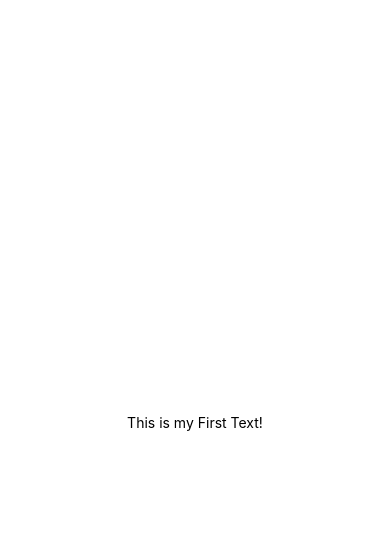
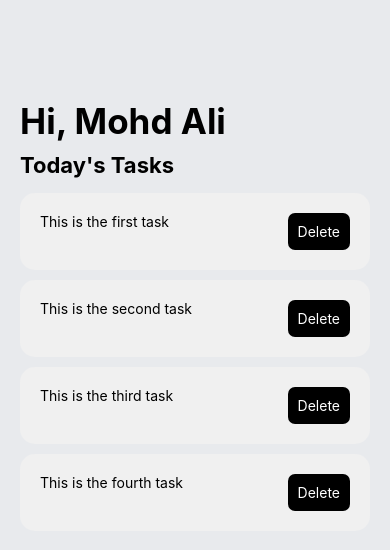
Before and after one commit to mohdalibn/todo-react-native-app, a React Native app: screen / in a window 390 px wide. Shown: the top 550 px of the page. Built offline with nearby package versions, Linux system fonts and the light colour scheme.

Commit message:
Create some basic styles and implemented a TaskItem component

```diff
--- a/App.js
+++ b/App.js
@@ -1,11 +1,29 @@
 import { StatusBar } from 'expo-status-bar';
-import { StyleSheet, Text, View } from 'react-native';
+import { Button, StyleSheet, Text, View } from 'react-native';
+import TaskItem from './components/TaskItem';
 
 export default function App() {
   return (
     <View style={styles.container}>
-      <Text>This is my First Text!</Text>
-      <StatusBar style="auto" />
+
+      <View style={styles.mainContainer}>
+
+        <Text style={styles.nameTitle}>Hi, Mohd Ali</Text>
+
+        <Text style={styles.mainTitle}>Today's Tasks</Text>
+
+        <View style={styles.tasksContainer}>
+
+          <TaskItem text={'This is the first task'} />
+          <TaskItem text={'This is the second task'} />
+          <TaskItem text={'This is the third task'} />
+          <TaskItem text={'This is the fourth task'} />
+
+        </View>
+
+
+      </View>
+
     </View>
   );
 }
@@ -13,8 +31,31 @@ export default function App() {
 const styles = StyleSheet.create({
   container: {
     flex: 1,
-    backgroundColor: '#fff',
-    alignItems: 'center',
-    justifyContent: 'center',
+    backgroundColor: '#E8EAED',
+    padding: 10,
+    paddingTop: 80
   },
+
+  nameTitle: {
+    marginTop: 10,
+    fontSize: 35,
+    fontWeight: 'bold',
+  },
+
+  mainContainer:{
+    paddingTop: 10,
+    paddingHorizontal: 10
+  },
+
+  mainTitle: {
+    fontSize: 22,
+    fontWeight: 'bold',
+    marginTop: 10
+  },
+
+  tasksContainer: {
+    gap: 10,
+    marginTop: 15
+  },
+
 });
--- /dev/null
+++ b/components/TaskItem.js
@@ -0,0 +1,41 @@
+
+import React from "react";
+import { Button, StyleSheet, Text, View, TouchableOpacity } from 'react-native';
+
+export default function TaskItem(props){
+
+    return (
+
+        <View style={styles.taskItem}>
+            <Text style={styles.itemText}>{props.text}</Text>
+            <TouchableOpacity style={styles.button} onPress={() => {}}>
+              <Text style={styles.buttonText}>Delete</Text>
+            </TouchableOpacity>
+        </View>
+
+    )
+
+}
+
+
+const styles = StyleSheet.create({
+    taskItem: {
+        flexDirection: 'row',
+        justifyContent: 'space-between',
+        gap: 20,
+        padding: 20,
+        backgroundColor: '#f0f0f0',
+        borderRadius: 15
+    },
+
+    button: {
+        borderRadius: 7,
+        padding: 10,
+        backgroundColor: '#000',
+
+    },
+
+    buttonText: {
+        color: '#fff'
+    }
+})
```
